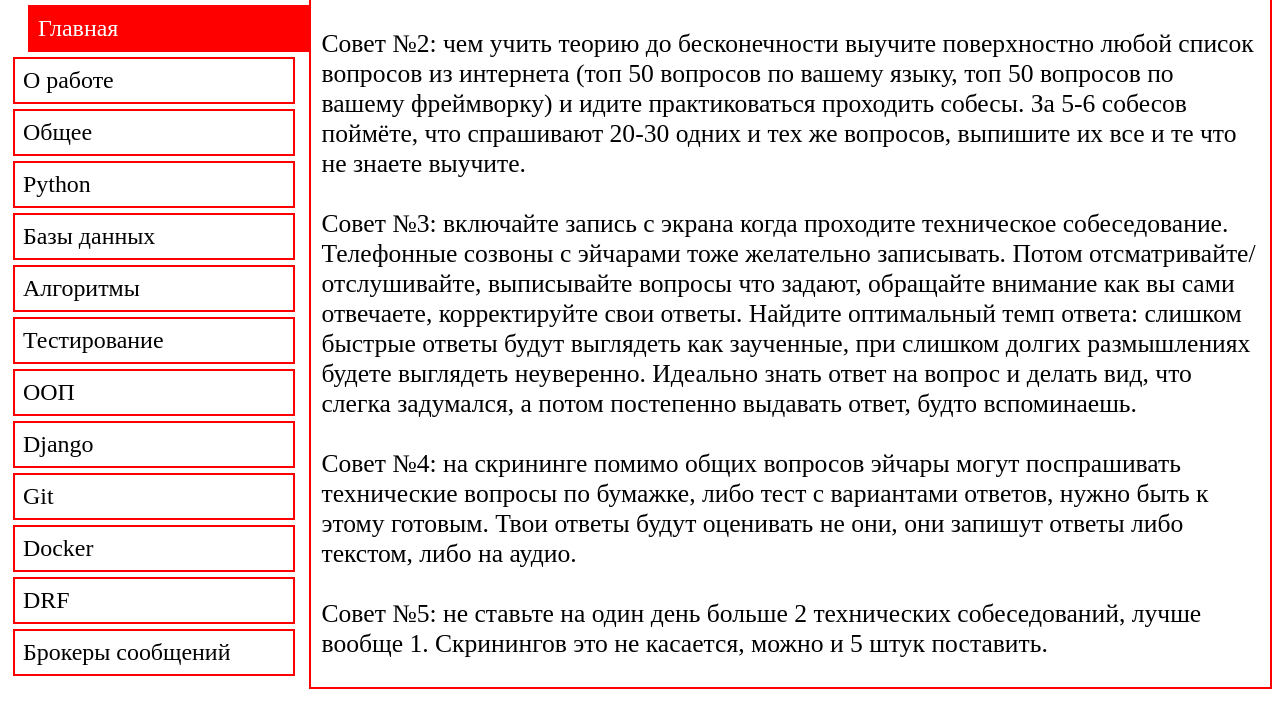
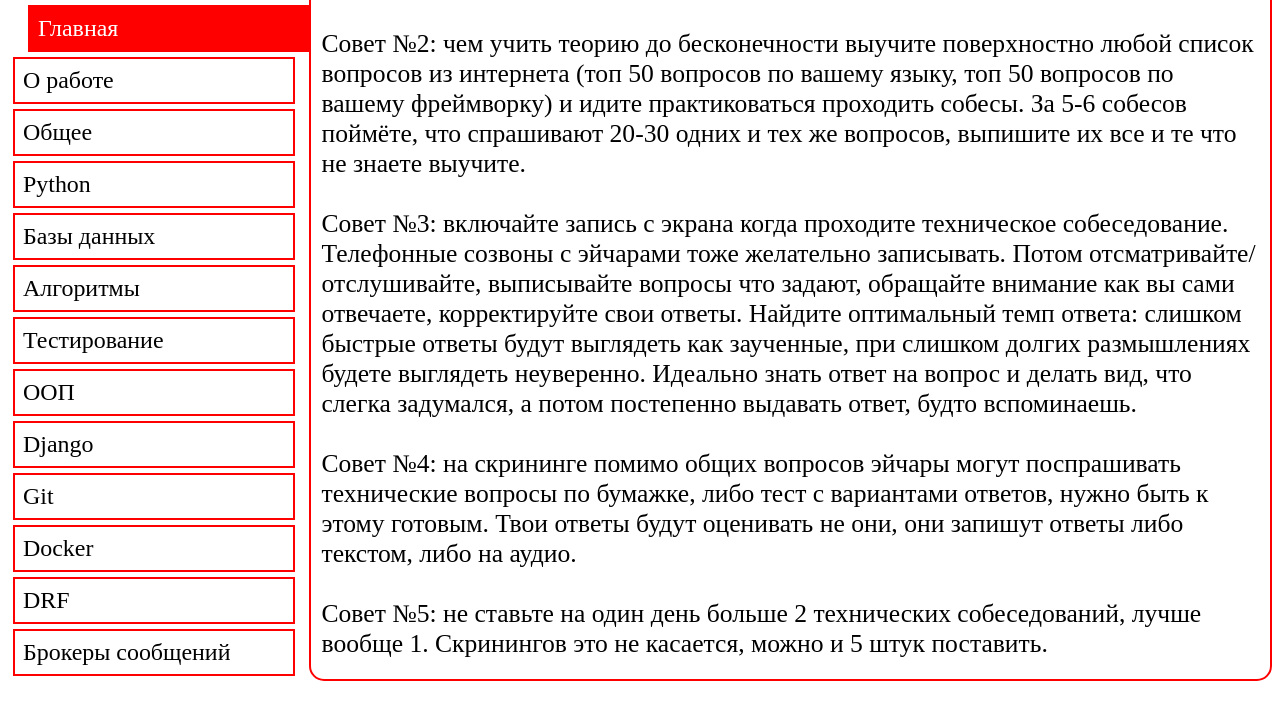
Before and after one commit to ShadowOfBeing/backend, a plain HTML site: page index.html in a window 1280 px wide. Shown: the part 81-800 px from the top of the page. Drawn offline with Linux system fonts and the light colour scheme.

Commit message:
update 10:23 16.06.2023

```diff
--- a/css/styles.css
+++ b/css/styles.css
@@ -14,7 +14,6 @@
 .main-page-content {
     width: 80.5vw;
     overflow: auto;
-    height: 92.3vh;
     border: 2px solid red;
     padding: 10px;
     font-size: 2vw;
@@ -23,7 +22,7 @@
 
 .questions-menu {
     width: 25vw;
-    height: 86.7vh;
+    max-height: 86.7vh;
 }
 
 .questions-container {
@@ -108,27 +107,34 @@ a {
     margin-bottom: 0;
 }
 
+/* кастомный скролл */
+.main-page-content::-webkit-scrollbar,
 .questions-container::-webkit-scrollbar,
 .question::-webkit-scrollbar,
 .answer::-webkit-scrollbar {
     width: 10px;
 }
 
+.main-page-content::-webkit-scrollbar-track,
 .questions-container::-webkit-scrollbar-track,
 .question::-webkit-scrollbar-track,
 .answer::-webkit-scrollbar-track {
     background-color: rgba(128, 128, 128, 0.1);
 }
 
+.main-page-content::-webkit-scrollbar-thumb,
 .questions-container::-webkit-scrollbar-thumb,
 .question::-webkit-scrollbar-thumb,
 .answer::-webkit-scrollbar-thumb {
-    background-color: rgba(128, 128, 128, 0.3);
+    background-color: rgba(256, 0, 0, 0.5);
+    border-radius: 15px;
 }
 
+.main-page-content,
 .questions-container,
 .question,
 .answer {
     scrollbar-width: thin;
-    scrollbar-color: rgba(128, 128, 128, 0.3);
+    scrollbar-color: rgba(256, 0, 0, 0.5);
+    border-radius: 15px;
 }
--- a/js/scripts.js
+++ b/js/scripts.js
@@ -29,9 +29,11 @@ answersAndQuestions = {
     },
     'databases': {
         1: {'question': 'Что такое ACID?', 'answer': 'databases answer 1'},
-        2: {'question': 'Какими основными свойствами должна обладать база данных?', 'answer': 'ACID'},
+        2: {'question': 'Какими основными свойствами должна обладать транзакционная база данных?', 'answer': 'ACID'},
+        3: {'question': 'Какое из свойств ACID является мнимым?', 'answer': '?'},
         3: {'question': 'Какие отличия есть между SQL и NoSQL базами данных?', 'answer': 'databases answer 3'},
         4: {'question': 'Какие существуют SQL и NoSQL базы данных?', 'answer': 'databases answer 4'},
+
     },
     'algorithms': {
         1: {'question': 'Что такое Big O?', 'answer': 'algorithms answer 1'},
```
